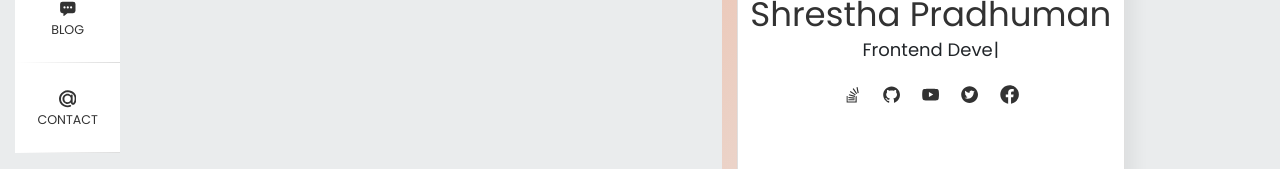
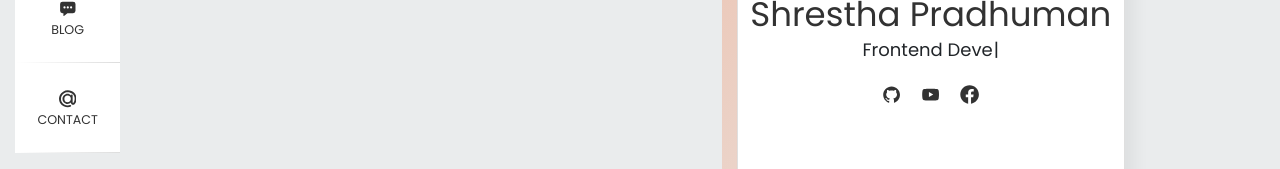
Before and after one commit to shresthapradhuman/React-Portfolio-Tempate, a React (Create React App) app: page /about in a window 1280 px wide. Shown: the part 433-602 px from the top of the page. Built offline with nearby package versions, Linux system fonts and the light colour scheme; the HTML template or start-up script is replaced by a standard one.

Commit message:
Remove unwanted Social links

```diff
--- a/src/data/Setting.js
+++ b/src/data/Setting.js
@@ -54,20 +54,12 @@ export const Profile = [
     postion: ["Freelancer", "Frontend Developer", "Backend Developer", "Programmer"  ],
     social: [
       {
-        icon: <DiStackoverflow />,
-        url: "https://stackoverflow.com/",
-      },
-      {
         icon: <AiFillGithub />,
         url: "https://github.com/",
       },
       {
         icon: <AiFillYoutube />,
         url: "https://www.youtube.com/",
-      },
-      {
-        icon: <AiFillTwitterCircle />,
-        url: "https://www.twitter.com/",
       },
       {
         icon: <FaFacebook />,
```
